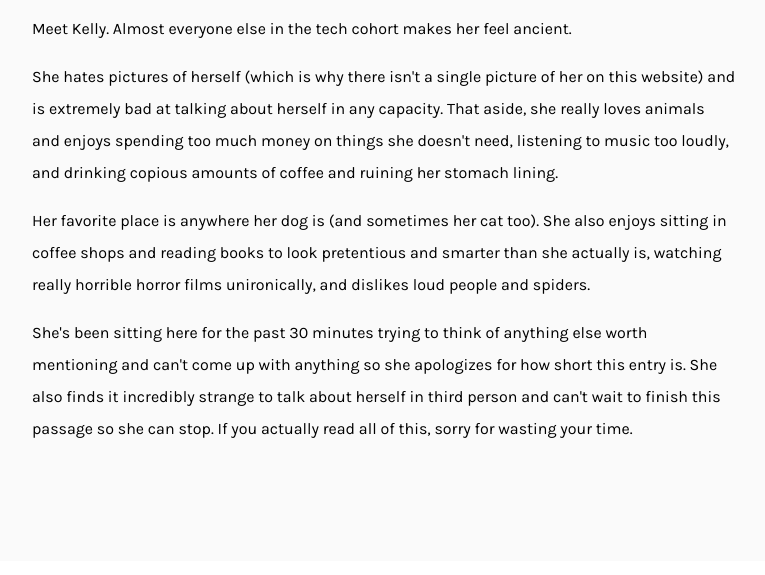
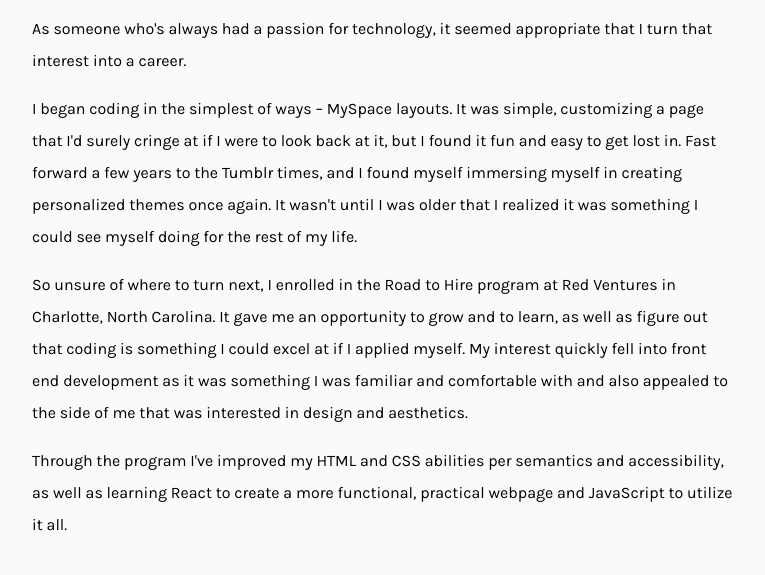
Before and after one commit to kellyasnyder/kellyasnyder.github.io, a plain HTML site: page biography.html in a window 1280 px wide. Shown: the part 225-800 px from the top of the page, without its empty margins (256-1021 px from the left). Drawn offline with Linux system fonts and the light colour scheme.

Commit message:
adds updated information

```diff
--- a/biography.html
+++ b/biography.html
@@ -5,7 +5,9 @@
     <meta name="viewport" content="width=device-width, initial-scale=1.0">
     <title>Kelly Snyder</title>
     <link rel="shortcut icon" href="images/icon.png" />
-    <link rel="stylesheet" type= "text/css" href="css/styles.css">
+    <link rel="stylesheet" type="text/css" href="CSS/styles.css">
+    <link href="https://fonts.googleapis.com/css?family=Karla" rel="stylesheet">
+    <link href="https://fonts.googleapis.com/css?family=Inconsolata" rel="stylesheet">
 </head>
 <body>
     <header>
@@ -23,24 +25,26 @@
         <h1>Biography</h1>
         <div class="index-main">
             <p>
-                Meet Kelly. Almost everyone else in the tech cohort makes her feel ancient.
+                As someone who's always had a passion for technology, it seemed appropriate that I turn that interest
+                into a career.
             </p>
             <p>
-                She hates pictures of herself (which is why there isn't a single picture of her on this website)
-                and is extremely bad at talking about herself in any capacity. That aside, she really loves animals
-                and enjoys spending too much money on things she doesn't need, listening to music too loudly, and
-                drinking copious amounts of coffee and ruining her stomach lining.
+                I began coding in the simplest of ways – MySpace layouts. It was simple, customizing a page that I'd
+                surely cringe at if I were to look back at it, but I found it fun and easy to get lost in. Fast forward
+                a few years to the Tumblr times, and I found myself immersing myself in creating personalized themes
+                once again. It wasn't until I was older that I realized it was something I could see myself doing for the
+                rest of my life.
             </p>
             <p>
-                Her favorite place is anywhere her dog is (and sometimes her cat too). She also enjoys sitting in
-                coffee shops and reading books to look pretentious and smarter than she actually is, watching really
-                horrible horror films unironically, and dislikes loud people and spiders.
+                So unsure of where to turn next, I enrolled in the Road to Hire program at Red Ventures in Charlotte,
+                North Carolina. It gave me an opportunity to grow and to learn, as well as figure out that coding is
+                something I could excel at if I applied myself. My interest quickly fell into front end development as it
+                was something I was familiar and comfortable with and also appealed to the side of me that was interested
+                in design and aesthetics.
             </p>
             <p>
-                She's been sitting here for the past 30 minutes trying to think of anything else worth mentioning
-                and can't come up with anything so she apologizes for how short this entry is. She also finds it
-                incredibly strange to talk about herself in third person and can't wait to finish this passage
-                so she can stop. If you actually read all of this, sorry for wasting your time.
+                Through the program I've improved my HTML and CSS abilities per semantics and accessibility, as well as
+                learning React to create a more functional, practical webpage and JavaScript to utilize it all.
             </p>
         </div>
     </main>
```
Also changed, not shown: contact.html (+3 -1 lines), gallery.html (+1 -1 lines), github.html (+1 -1 lines), index.html (+2 -10 lines), resume.html (+1 -1 lines).
